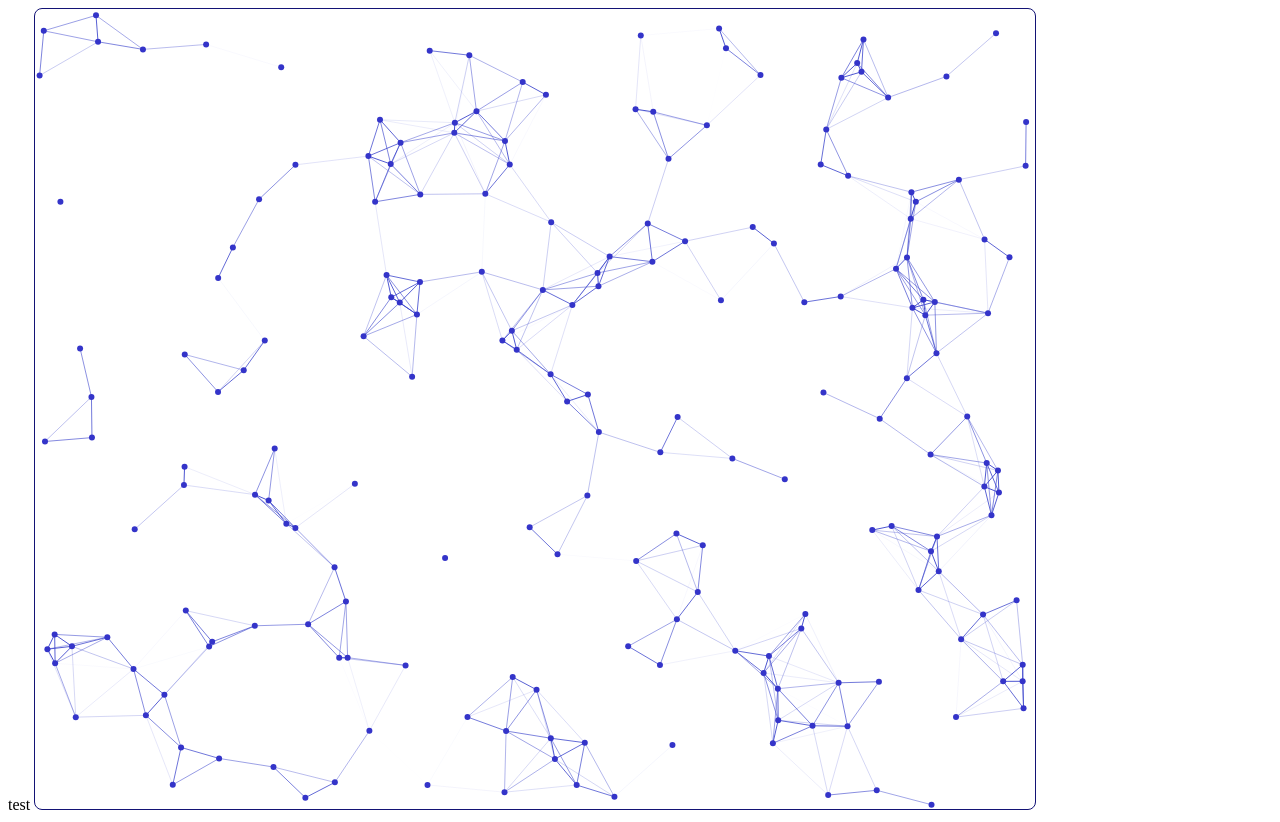
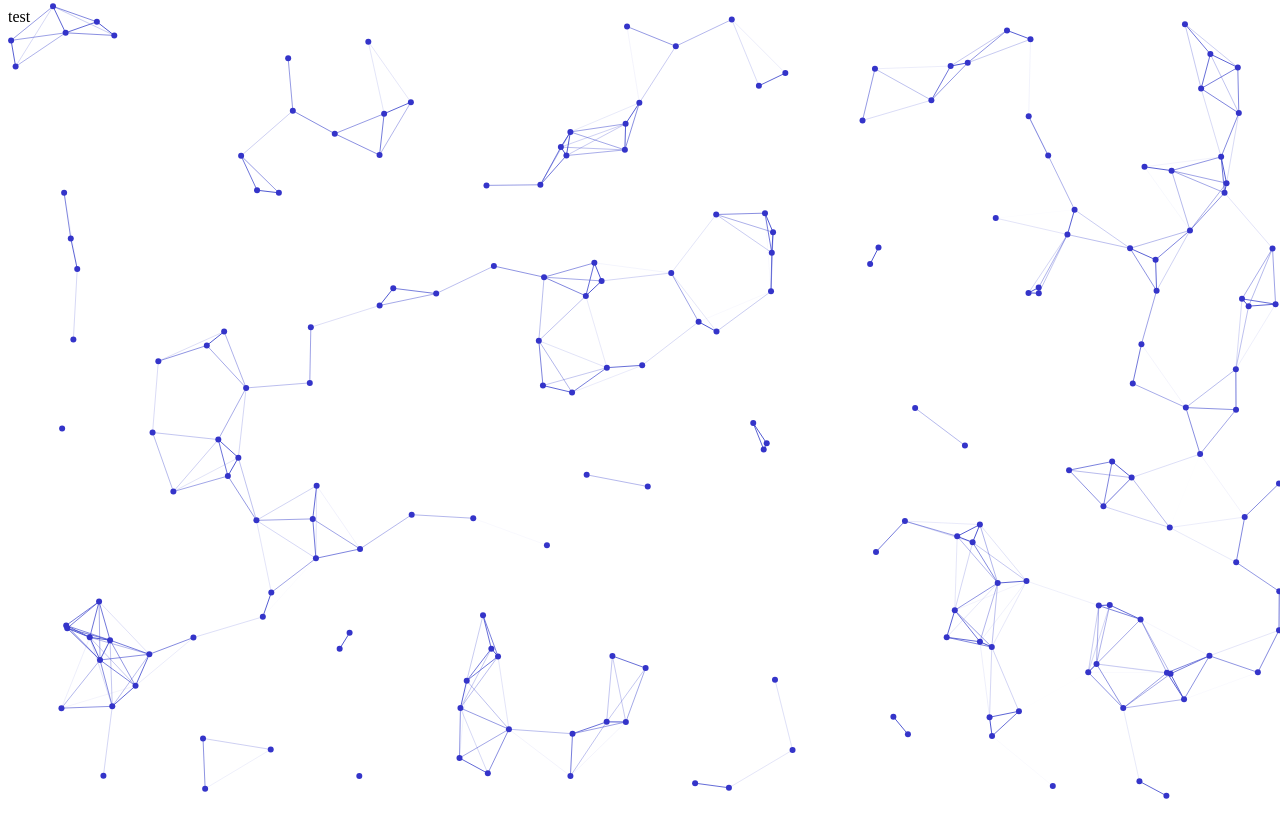
Before and after one commit to brofrong/small-ideas-angular, an Angular app: page / in a window 1280 px wide. After the commit the page ends 800 px from the top, so only its background shows below. Built offline with nearby package versions, Linux system fonts and the light colour scheme.

Commit message:
position absolute

```diff
--- a/src/app/conjoining-lines/conjoining-lines.component.css
+++ b/src/app/conjoining-lines/conjoining-lines.component.css
@@ -1,4 +1,7 @@
 canvas {
-  border: 1px solid #131375;
-  border-radius: 8px;
+  position: absolute;
+  top: 0;
+  left: 0;
+  width: 100vw;
+  height: 100vh;
 }
--- a/src/app/conjoining-lines/conjoining-lines.component.html
+++ b/src/app/conjoining-lines/conjoining-lines.component.html
@@ -1 +1 @@
-<canvas #canvas width="1000" height="800"></canvas>
+<canvas #canvas></canvas>
--- a/src/app/conjoining-lines/conjoining-lines.component.ts
+++ b/src/app/conjoining-lines/conjoining-lines.component.ts
@@ -1,4 +1,4 @@
-import {AfterViewInit, Component, ElementRef, Input, ViewChild} from '@angular/core';
+import {AfterViewInit, Component, ElementRef, HostListener, Input, ViewChild} from '@angular/core';
 import {Point} from "./class/point";
 
 @Component({
@@ -15,7 +15,12 @@ export class ConjoiningLinesComponent implements AfterViewInit {
   @Input() maxPointsSpeed: number = 1.5;
   @Input() minLineDistance: number = 80;
 
-  @ViewChild('canvas') canvas: ElementRef | undefined;
+  @ViewChild('canvas') canvas: ElementRef<HTMLCanvasElement> | undefined;
+
+  @HostListener('window:resize', ['$event'])
+  onResize(event: any) {
+    this.setCanvasSize()
+  }
 
   private ctx!: CanvasRenderingContext2D;
   private points: Point[] = [];
@@ -30,16 +35,28 @@ export class ConjoiningLinesComponent implements AfterViewInit {
   }
 
   ngAfterViewInit(): void {
-    this.ctx = this.canvas?.nativeElement.getContext('2d');
-    this.canvasSize = {width: this.canvas?.nativeElement.width, height: this.canvas?.nativeElement.height};
-    if (this.ctx === undefined) {
-      throw new Error('ctx is undefined');
+    if (this.canvas === undefined) {
+      throw new Error('canvas is undefined');
     }
+    const ctx = this.canvas.nativeElement.getContext('2d');
 
-
+    if (ctx === null || ctx === undefined) {
+      throw new Error('2d ctx is unsupported');
+    }
+    this.ctx = ctx;
+    this.setCanvasSize();
     this.points = this.generatePoints();
     setInterval(() => this.loop(), 1000 / 60);
 
+  }
+
+  private setCanvasSize() {
+    if (this.canvas === undefined) {
+      throw new Error('canvas is undefined');
+    }
+    this.ctx.canvas.width = window.innerWidth;
+    this.ctx.canvas.height = window.innerHeight;
+    this.canvasSize = {width: this.canvas.nativeElement.width, height: this.canvas.nativeElement.height}
   }
 
   private loop() {
@@ -62,8 +79,8 @@ export class ConjoiningLinesComponent implements AfterViewInit {
   }
 
   private renderLines() {
-    for(let i = 0; i < this.points.length; i++) {
-      for(let j = i + 1; j < this.points.length; j++) {
+    for (let i = 0; i < this.points.length; i++) {
+      for (let j = i + 1; j < this.points.length; j++) {
         const distance = this.points[i].distance(this.points[j])
         if (distance < this.minLineDistance) {
           this.drawLine(this.points[i], this.points[j], distance);
@@ -74,10 +91,10 @@ export class ConjoiningLinesComponent implements AfterViewInit {
 
   private update() {
     this.points.forEach((point) => {
-      if(point.x > this.canvasSize.width || point.x < 0) {
+      if (point.x > this.canvasSize.width || point.x < 0) {
         point.changeVelocityX();
       }
-      if(point.y > this.canvasSize.height || point.y < 0) {
+      if (point.y > this.canvasSize.height || point.y < 0) {
         point.changeVelocityY();
       }
 
@@ -98,7 +115,7 @@ export class ConjoiningLinesComponent implements AfterViewInit {
 
   private renderPoints() {
     this.ctx.fillStyle = this.pointsColor;
-    for(let point of this.points) {
+    for (let point of this.points) {
       this.ctx.beginPath();
       this.ctx.arc(point.x, point.y, this.pointsRadius, 0, 2 * Math.PI, false);
       this.ctx.fill();
@@ -106,7 +123,7 @@ export class ConjoiningLinesComponent implements AfterViewInit {
   }
 
   private drawLine(a: Point, b: Point, distance: number) {
-    this.ctx.lineWidth = 1 - Math.pow(distance / this.minLineDistance , 2);
+    this.ctx.lineWidth = 1 - Math.pow(distance / this.minLineDistance, 2);
     this.ctx.beginPath();
     this.ctx.moveTo(a.x, a.y);
     this.ctx.lineTo(b.x, b.y);
```
